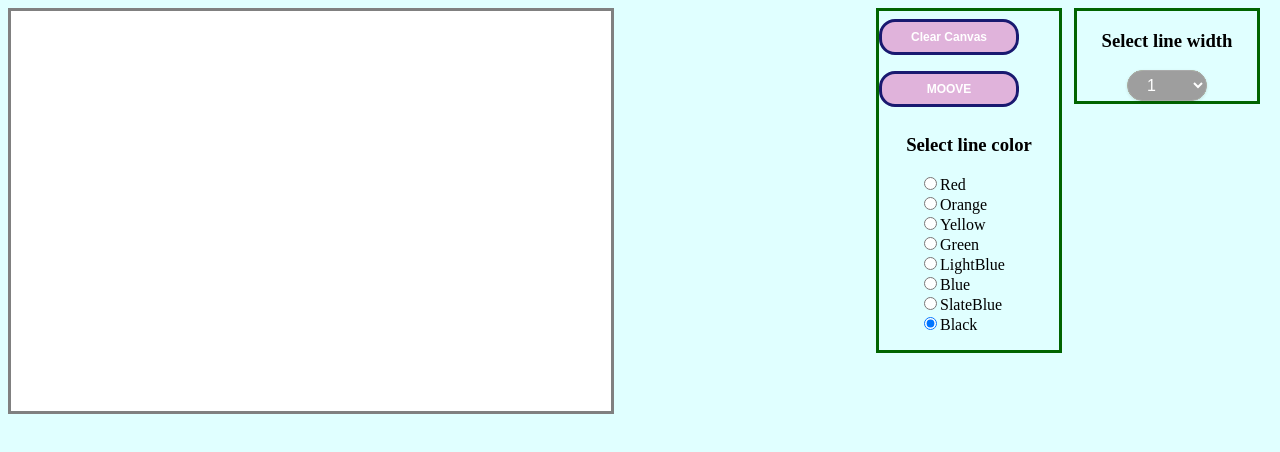
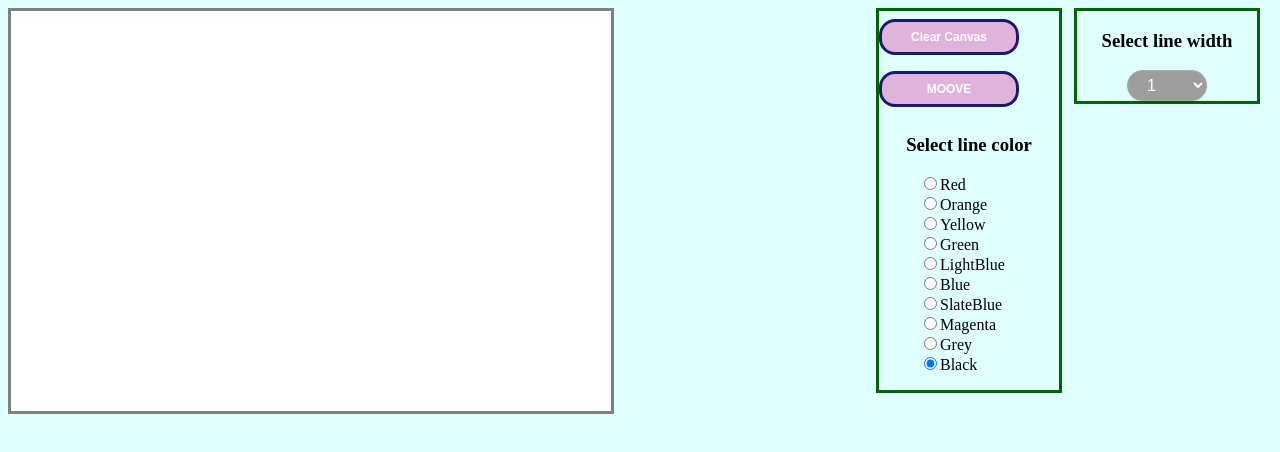
Before and after one commit to koshmaymm/testCanvasEditor, a plain HTML site: page index.html in a window 1280 px wide. Drawn offline with Linux system fonts and the light colour scheme; grey boxes are pictures that could not be loaded.

Commit message:
change html

```diff
--- a/index.html
+++ b/index.html
@@ -50,6 +50,8 @@
                 <li><label><input type="radio" name="checkColor" value="#ADD8E6">LightBlue</div></label></li>
                 <li><label><input type="radio" name="checkColor" value="#0000FF">Blue</div></label></li>
                 <li><label><input type="radio" name="checkColor" value="#6A5ACD">SlateBlue</div></label></li>
+                <li><label><input type="radio" name="checkColor" value="#FF00FF">Magenta</div></label></li>
+                <li><label><input type="radio" name="checkColor" value="#808080">Grey</div></label></li>
                 <li><label><input type="radio" name="checkColor" value="#000000" checked>Black</label></li>
             </ul>
         </form>
```
